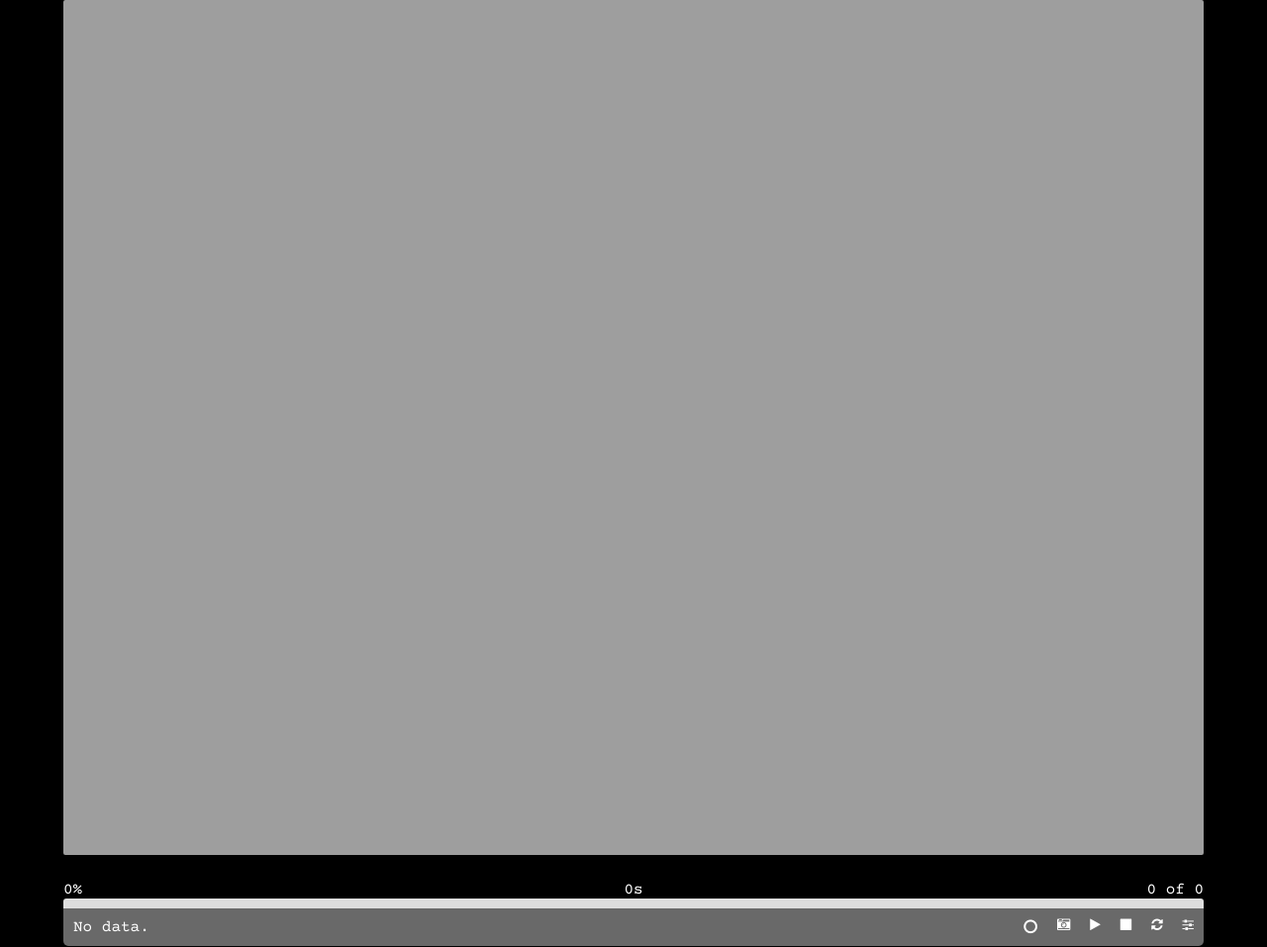
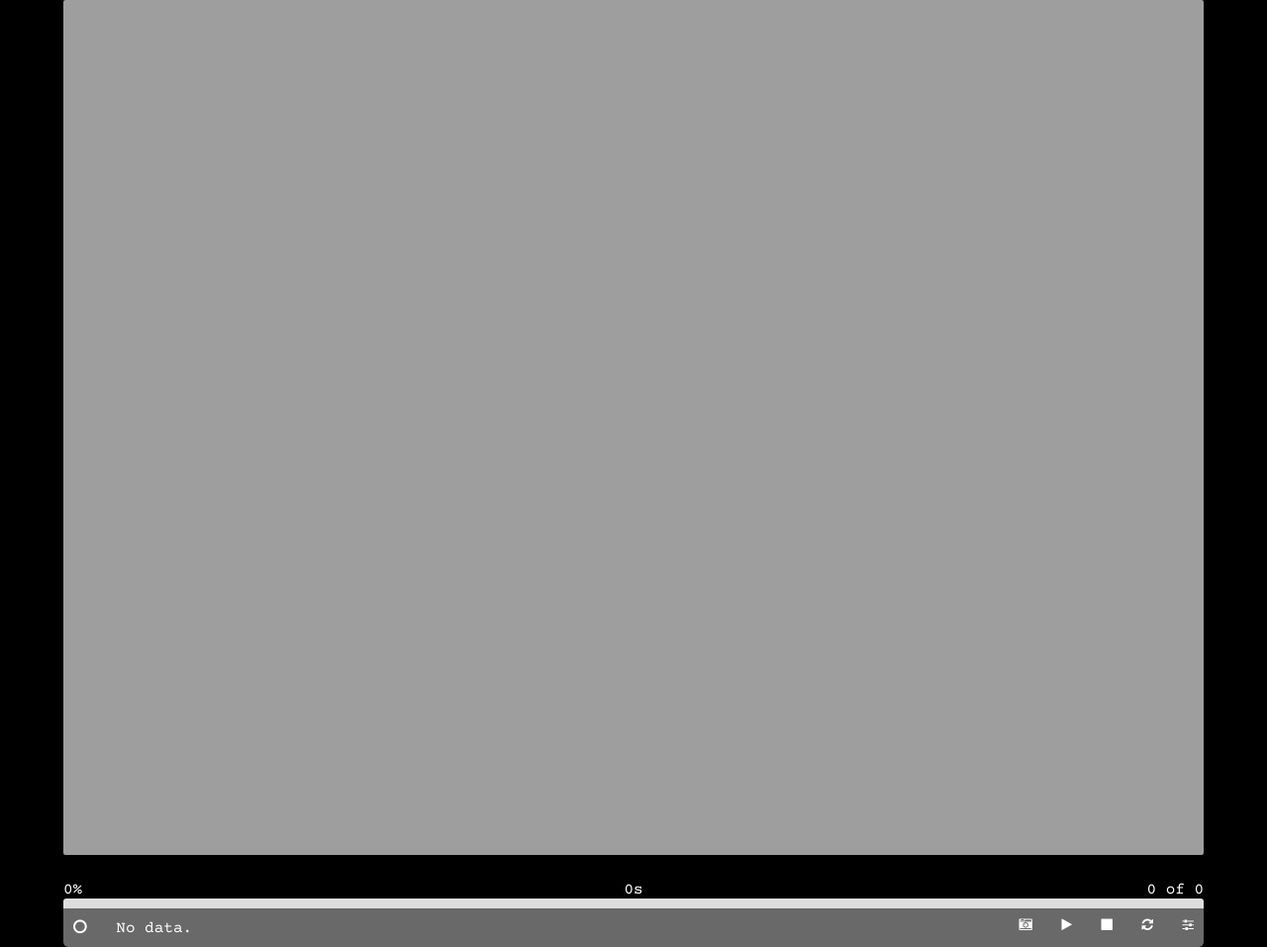
Before and after one commit to jsnguyen/nbt, a plain HTML site: page public/index.html in a window 1280 px wide. Shown: the whole page at 99% size. Drawn offline with Linux system fonts and the light colour scheme.

Commit message:
update before pushing to pi

```diff
--- a/public/index.html
+++ b/public/index.html
@@ -28,19 +28,26 @@
   </div>
 
   <div id="cameraSettings" class="barMenuRow">
+
+
+    <div class="cameraParameters">
+      <div class="cameraConnectedDot"> <i id="cameraConnectedDotIcon" class="fa fa-circle-o"></i> </div>
       <div id="focalLength" class="cameraSetting">No data.</div>
       <div id="focalRatio" class="cameraSetting"></div>
       <div id="ISO" class="cameraSetting"></div>
       <div id="shutterSpeed" class="cameraSetting"></div>
       <div id="running" class="cameraSetting"></div>
+    </div>
 
+
+    <div class="barMenuButtons">
+      <button id="latestButton" class="barMenuButton" onclick="getLatestJPG()"><i id="latestButtonIcon" class="fa fa-camera-retro"></i></button>
+      <button id="startButton" onclick="startTimelapse()" class="barMenuButton"><i id="startButtonIcon" class="fa fa-play"></i></button>
+      <button id="stopButton" onclick="stopTimelapse()" class="barMenuButton"><i id="stopButtonIcon" class="fa fa-stop"></i></button>
+      <button id="resetButton" class="barMenuButton" onclick="resetTimelapse()"><i id="resetButtonIcon" class="fa fa-refresh"></i></button>
       <button id="timelapseSettingsButton" class="barMenuButton"><i class="fa fa-sliders"></i></button>
-    <button id="resetButton" class="barMenuButton" onclick="resetTimelapse()"><i id="resetButtonIcon" class="fa fa-refresh"></i></button>
-    <button id="stopButton" onclick="stopTimelapse()" class="barMenuButton"><i id="stopButtonIcon" class="fa fa-stop"></i></button>
-    <button id="startButton" onclick="startTimelapse()" class="barMenuButton"><i id="startButtonIcon" class="fa fa-play"></i></button>
-    <button id="latestButton" class="barMenuButton" onclick="getLatestJPG()"><i id="latestButtonIcon" class="fa fa-camera-retro"></i></button>
+    <div>
 
-    <div class="cameraConnectedDot"> <i id="cameraConnectedDotIcon" class="fa fa-circle-o"></i> </div>
   </div>
 
 
--- a/public/styles.css
+++ b/public/styles.css
@@ -84,7 +84,8 @@ canvas {
 /************/
 
 .barMenuRow{
-  display: block;
+  display: flex;
+  justify-content: space-between;
   margin: 0 auto;
   width: 90%;
   background-color: #696969;
@@ -92,18 +93,29 @@ canvas {
   border-bottom-right-radius: 5px;
 }
 
+.cameraConnectedDot{
+  display: inline-block;
+  background-color: rgb(0,0,0,0);
+  color: white;
+  padding: 10px;
+}
+
+.cameraParameters{
+}
+
+
 .cameraSetting {
   display: inline-block;
   margin: 0 auto;
   padding: 10px;
 }
 
+.barMenuButtons{
+}
+
 .barMenuButton{
-  float: right;
-  vertical-align: top;
-  font-family: "FontAwesome";
+  border: none; /* this seems to be problematic in alignment */
   background-color: rgb(0,0,0,0);
-  border: none;
   color: white;
   padding: 10px;
   cursor: pointer;
@@ -111,14 +123,6 @@ canvas {
 
 .barMenuButton:hover {
   background-color: #D3D3D3;
-}
-
-.cameraConnectedDot{
-  font-family: "FontAwesome";
-  float: right;
-  background-color: rgb(0,0,0,0);
-  color: white;
-  padding: 10px;
 }
 
 /*********/
```
Also changed, not shown: app.js (+9 -14 lines). Lines whose indentation alone changed are shown as unchanged.
